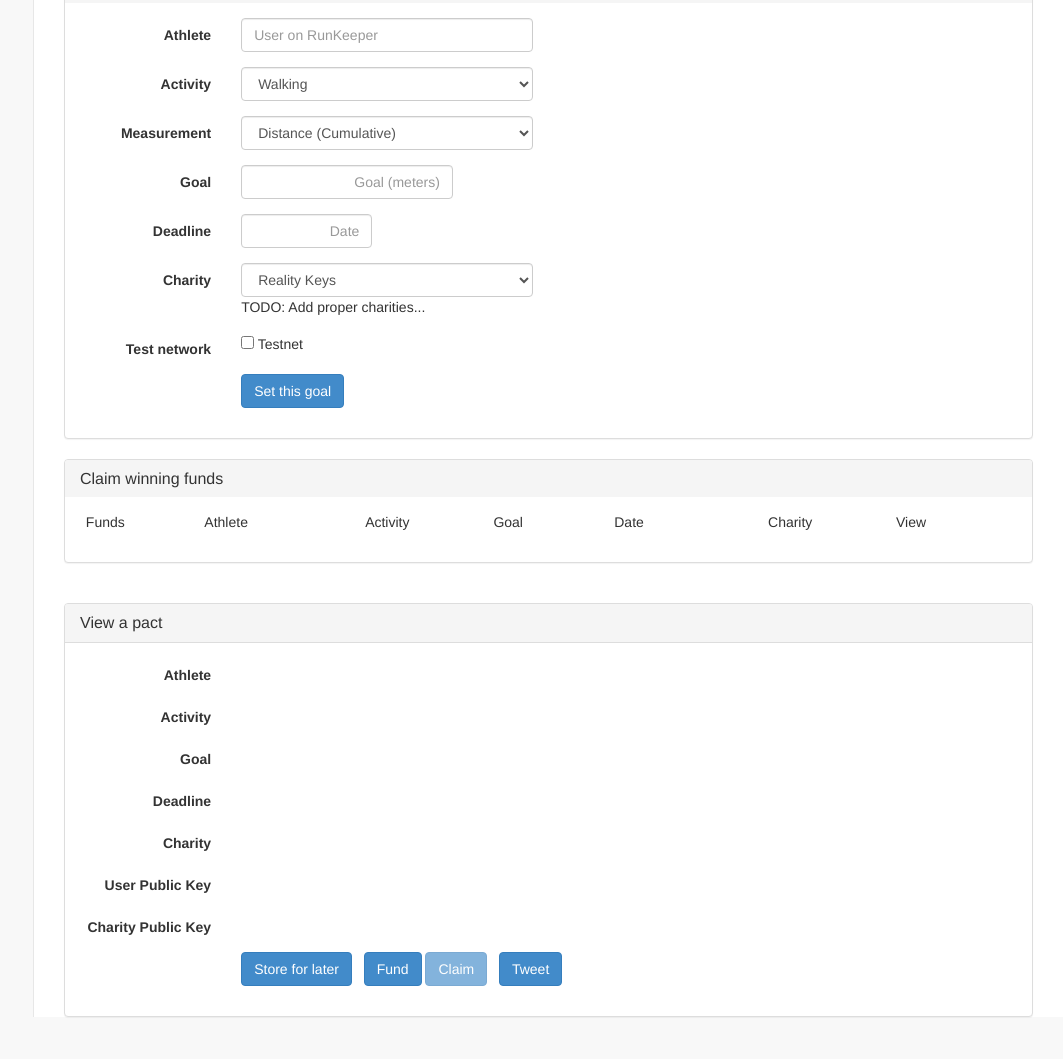
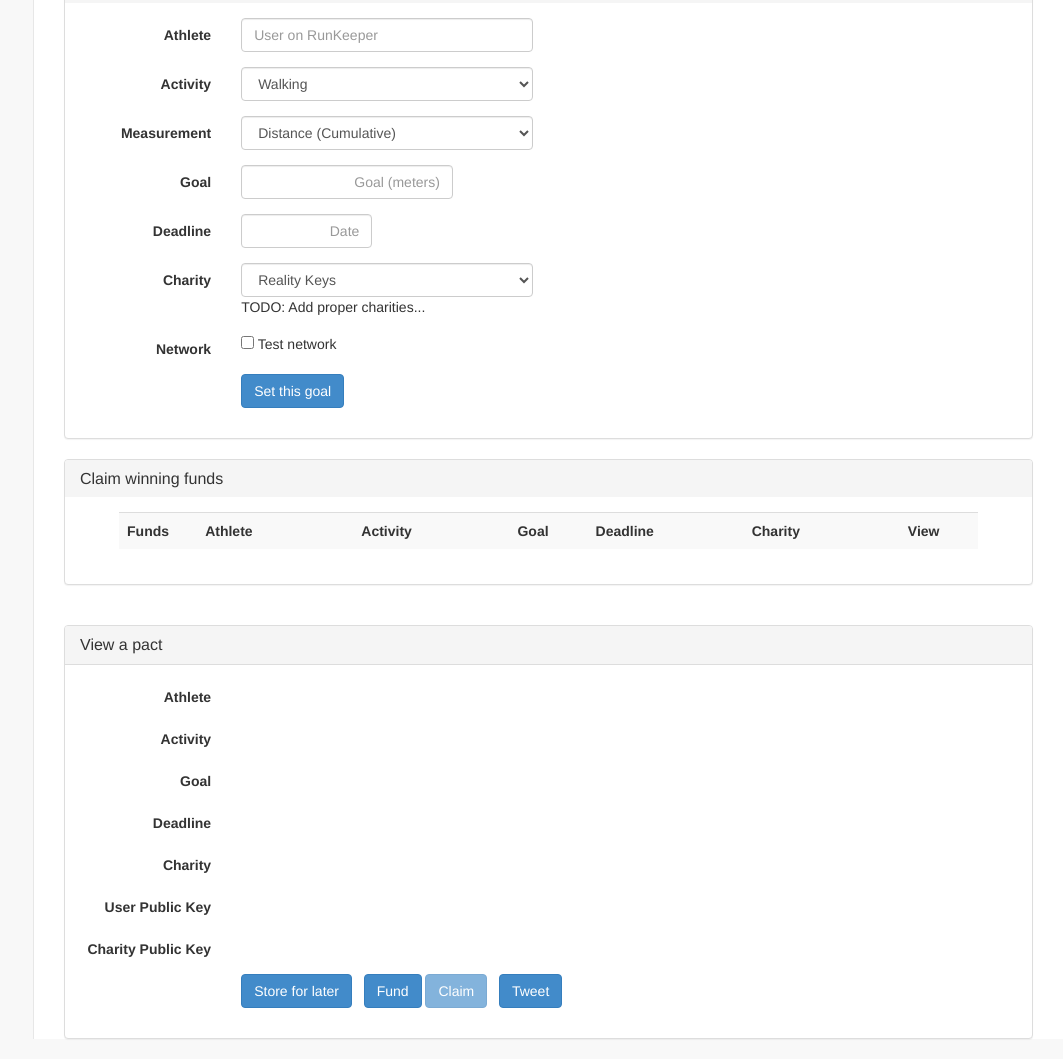
Before and after one commit to bymycoins/bymycoins.github.io, a plain HTML site: page index.html in a window 1280 px wide. Shown: the part 658-1717 px from the top of the page, without its empty margins (217-1280 px from the left). Before the commit the page ends 1695 px from the top, so only its background shows below. Drawn offline with nearby package versions, Linux system fonts and the light colour scheme.

Commit message:
Remove more debugging junk, switch contract list to a table

```diff
--- a/index.html
+++ b/index.html
@@ -195,7 +195,7 @@ Play with it if you like, but don't put in any serious money.
                       </div>
                       <div class="athlete-connected">
                       <p>
-                      You are connected as <span id="connected-athlete-display"></span>.
+                      You are connected as <span class="badge" id="connected-athlete-display"></span>.
                       </p>
                       <p>
                       You can disconnect from <a href="http://runkeeper.com/settings/apps">the settings page at runkeeper.com</a>.
@@ -283,9 +283,9 @@ Play with it if you like, but don't put in any serious money.
                     </div>
                   </div>
                   <div class="form-group" id="is-testnet-group">
-                     <label for="is-testnet" class="col-md-2 control-label">Test network</label>
+                     <label for="is-testnet" class="col-md-2 control-label">Network</label>
                     <div class="col-md-8">
-                      <input id="is-testnet" name="is-testnet" value="1" type="checkbox"> Testnet
+                      <input id="is-testnet" value="1" type="checkbox"> Test network
                     </div>
                   </div>
                   <div class="form-group">
@@ -339,29 +339,27 @@ Play with it if you like, but don't put in any serious money.
     </div>
     <div >
       <div class="panel-body">
-              <form id="claim-form" class="form-horizontal">
-                <fieldset>
-                  <div class="row form-group" style="text-align:center">
-                    <span data-type="funds" class="col-md-1">Funds</span>
-                    <span data-type="user" class="col-md-2">Athlete</span>
-                    <span data-type="activity" class="col-md-2">Activity</span>
-                    <span data-type="goal" class="col-md-1">Goal</span>
-                    <span data-type="settlement_date" class="col-md-2">Date</span>
-                    <span data-type="charity-address" class="col-md-2">Charity</span>
-                    <span data-type="view-button" class="col-md-1">View</span>
-                  </div>
-                  <div class="row form-group contract-data-template"  style="text-align:center">
-                    <span data-type="funds" class="col-md-1"></span>
-                    <span data-type="user" class="col-md-2"></span>
-                    <span data-type="activity" class="col-md-2"></span>
-                    <span data-type="goal" class="col-md-1"></span>
-                    <span data-type="settlement_date" class="col-md-2"></span>
-                    <span data-type="charity-display" class="col-md-2"></span>
-                    <span data-type="view-button" class="col-md-1"><a href="#view-single-goal" class="btn btn-primary action-button view-button">View</a></span>
-                  </div>
-
-                </fieldset>
-              </form>
+              <table id="claim-form" class="table table-striped">
+                  <tr class="row form-group" style="text-align:center">
+                    <th data-type="funds" class="col-md-1">Funds</th>
+                    <th data-type="user" class="col-md-2">Athlete</th>
+                    <th data-type="activity" class="col-md-2">Activity</th>
+                    <th data-type="goal" class="col-md-1">Goal</th>
+                    <th data-type="settlement_date" class="col-md-2">Deadline</th>
+                    <th data-type="charity-address" class="col-md-2">Charity</th>
+                    <th data-type="view-button" class="col-md-1">View</th>
+                  </tr>
+                  <tr class="row form-group contract-data-template"  style="text-align:center">
+                    <td data-type="funds" class="col-md-1"></td>
+                    <td data-type="user" class="col-md-2"></td>
+                    <td data-type="activity" class="col-md-2"></td>
+                    <td data-type="goal" class="col-md-1"></td>
+                    <td data-type="settlement_date" class="col-md-2"></td>
+                    <td data-type="charity-display" class="col-md-2"></td>
+                    <td data-type="view-button" class="col-md-1"><a href="#view-single-goal" class="btn btn-primary action-button view-button">View</a></td>
+                  </tr>
+
+              </table>
       </div>
     </div>
   </div>
@@ -1355,33 +1353,33 @@ Play with it if you like, but don't put in any serious money.
                 [ c['yes_user_pubkey'], c['yes_pubkey'] ],
                 [ c['no_user_pubkey'], c['no_pubkey'] ]
             ];
-            console.log("using pubkeys:");
-            console.log(pubkeys);
+            //console.log("using pubkeys:");
+            //console.log(pubkeys);
 
             var opts = {network: network, nreq:[2,2], pubkeys:pubkeys};
             var fee = 10000 / 100000000;
 
             outs = [{address:to_addr, amount:(amount-fee)}];
-            console.log("outs:");
-            console.log(outs);
+            //console.log("outs:");
+            //console.log(outs);
 
             var hashMap = {};
             hashMap[ c['address'] ] = redeem_script(c);
 
             //var privs = [winner_privkey, 'HERE'];
             //var privs = [winner_privkey];
-            console.log(winner_privkey);
+            //console.log(winner_privkey);
 
             var b = new bitcore.TransactionBuilder(opts);
             b.setUnspent(utxos2);
             b.setHashToScriptMap(hashMap);
             b.setOutputs(outs);
 
-            console.log("user_privkey:");
-            console.log(user_privkey);
-
-            console.log("winner_privkey:");
-            console.log(winner_privkey);
+            //console.log("user_privkey:");
+            //console.log(user_privkey);
+
+            //console.log("winner_privkey:");
+            //console.log(winner_privkey);
 
             var user_wk = new bitcore.WalletKey({ network: network });
             user_wk.fromObj( {
@@ -1401,7 +1399,7 @@ Play with it if you like, but don't put in any serious money.
             //b.sign([winner_privkey, winner_privkey]);
             tx = b.build();
             var txHex =  tx.serialize().toString('hex');
-            console.log(txHex);
+            //console.log(txHex);
 
             return txHex;
 
@@ -1734,7 +1732,7 @@ Play with it if you like, but don't put in any serious money.
 
             //console.log("trying to load default key");
             if (default_seed = load_default_key()) {
-                console.log("got default seed:");
+                //console.log("got default seed:");
                 console.log(default_seed);
                 $('#mnemonic').val(seed_to_mnemonic(default_seed['seed']).toWords().join(' '));
                 $('#is-testnet').prop('checked', default_seed['is_testnet']);
@@ -1873,7 +1871,7 @@ Play with it if you like, but don't put in any serious money.
 
         initialize_page();
 
-	run_tests();
+	//run_tests();
 
     });
 
```
